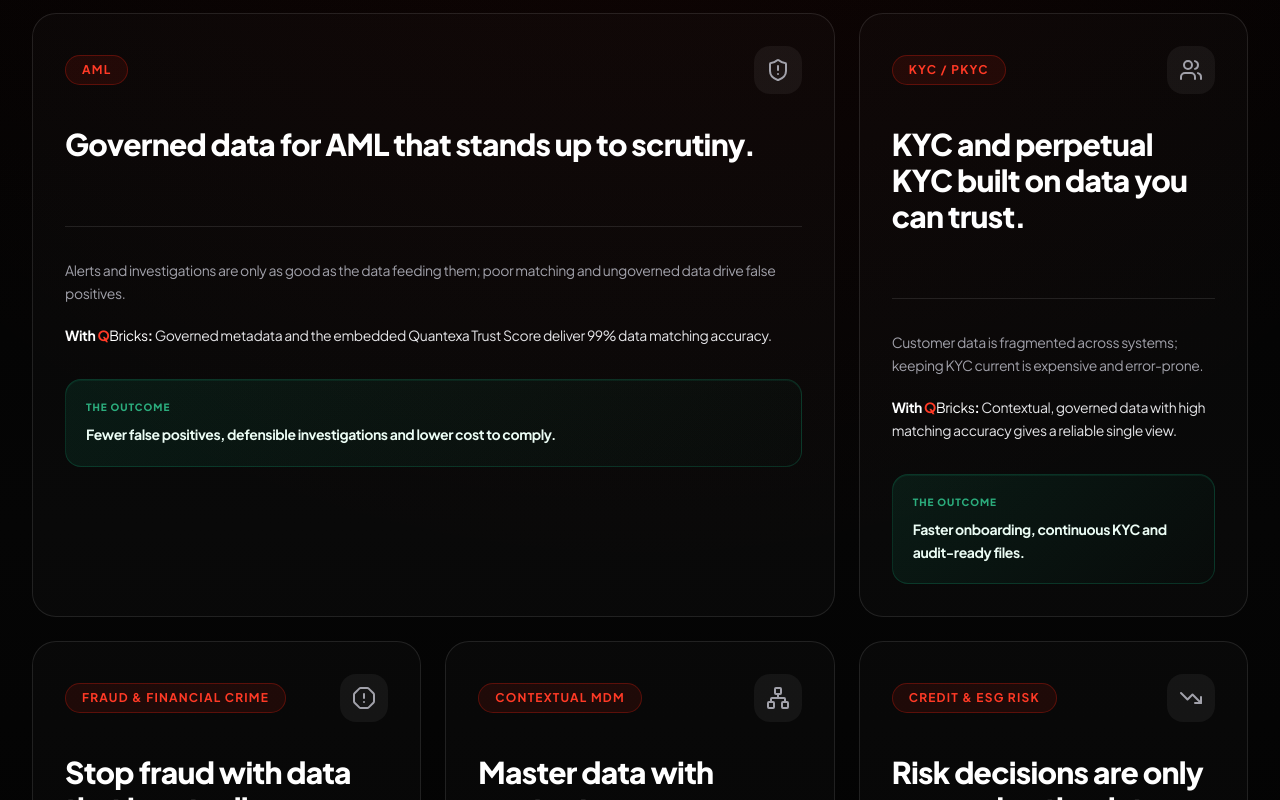
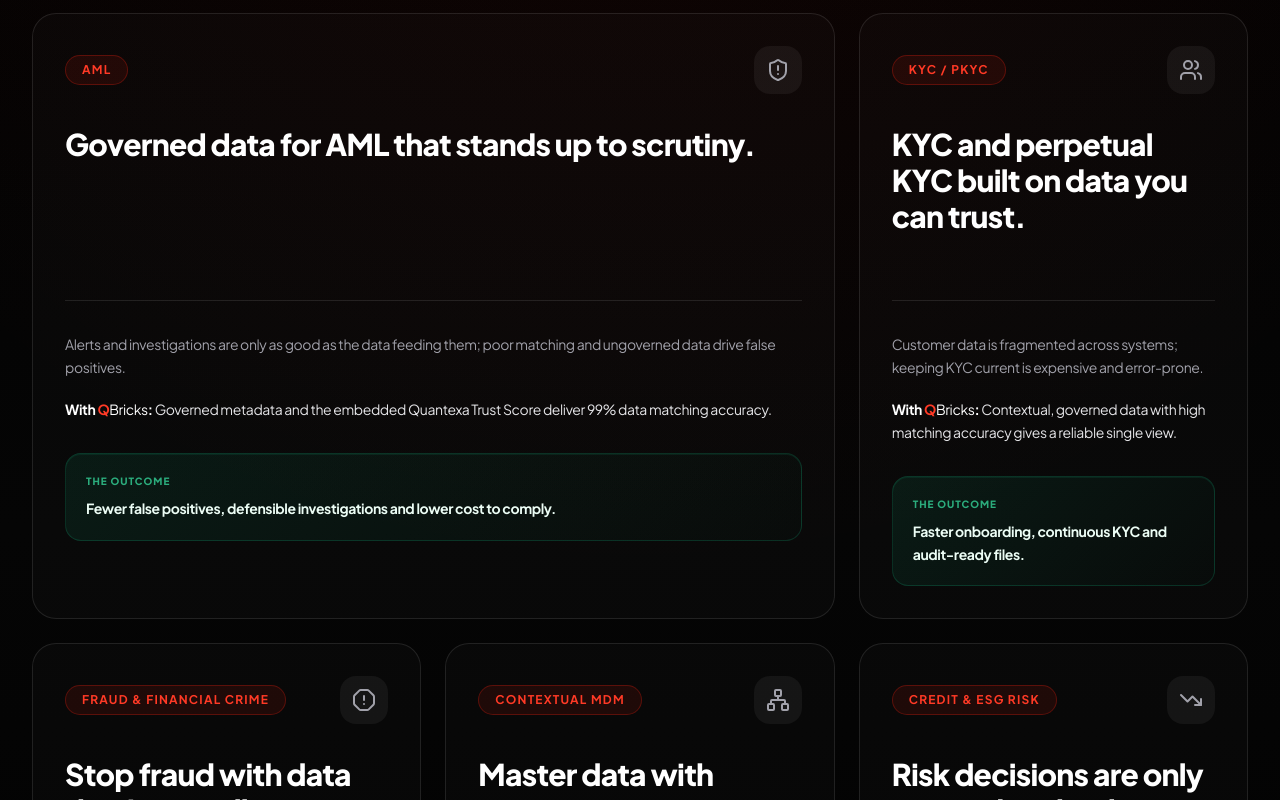
Before and after one commit to ats5e/qbricks, a Next.js app: page / in a window 1280 px wide. Shown: the part 8320-9120 px from the top of the page. Built offline with nearby package versions, Linux system fonts and the light colour scheme.

Commit message:
Standardize UseCases title height

```diff
--- a/src/components/interactive/UseCases.tsx
+++ b/src/components/interactive/UseCases.tsx
@@ -105,7 +105,7 @@
                   </div>
                 </div>
 
-                <h3 className="mb-8 text-2xl font-black leading-tight tracking-tight text-white md:text-3xl">
+                <h3 className="mb-8 min-h-[110px] text-2xl font-black leading-tight tracking-tight text-white md:text-3xl">
                   {useCase.title}
                 </h3>
 
```
